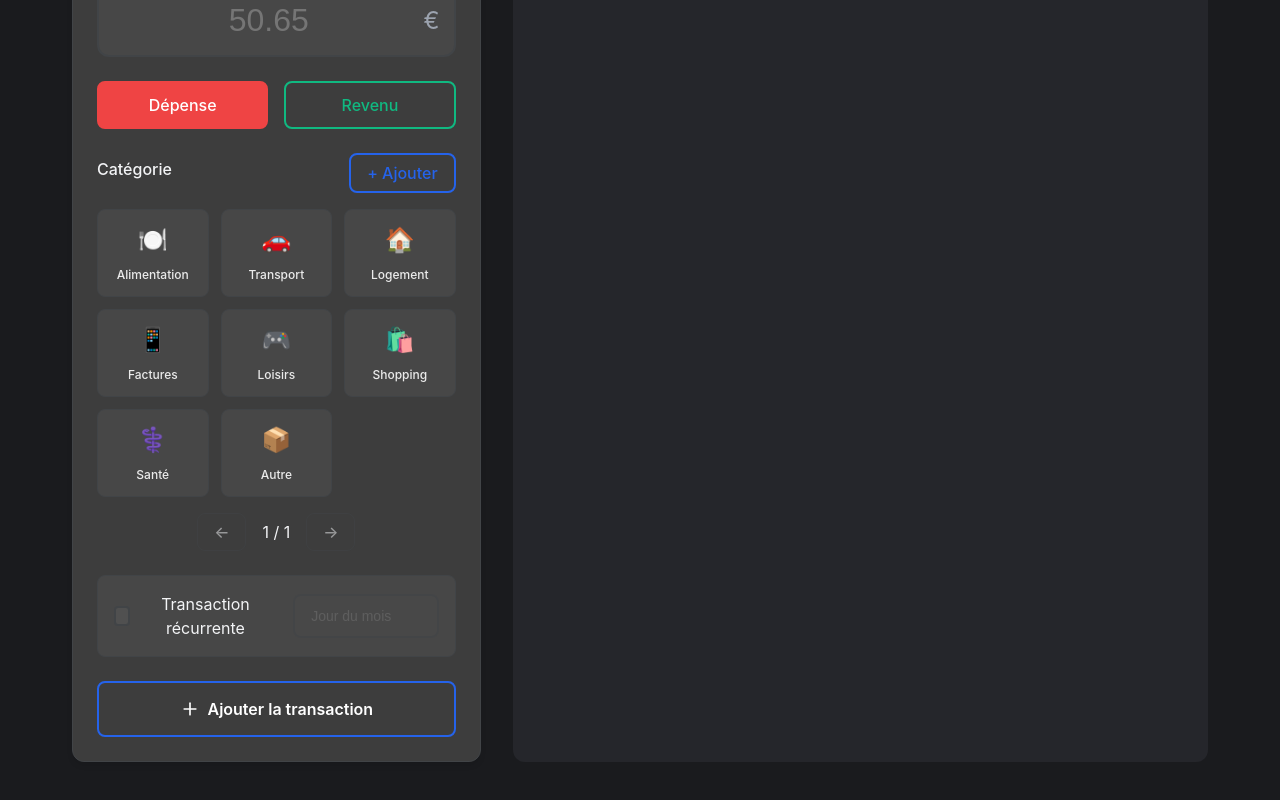
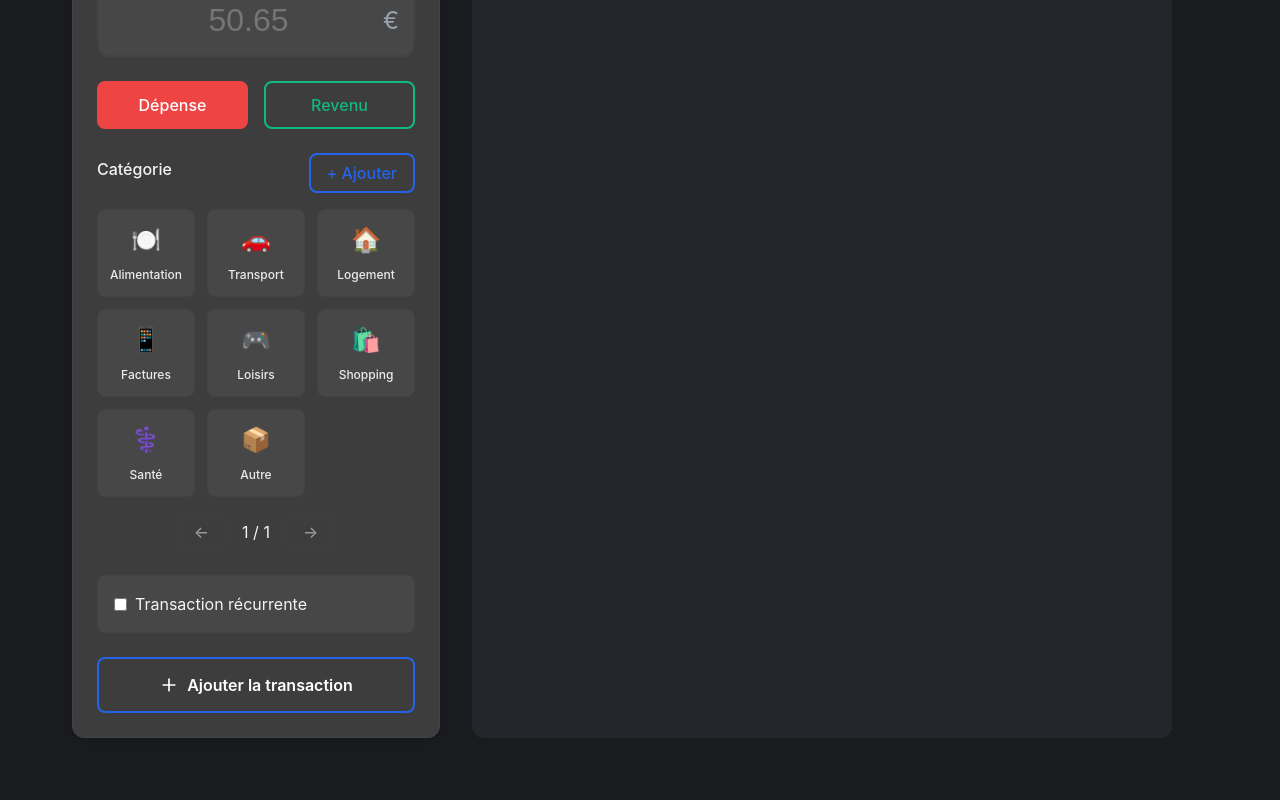
Before and after one commit to AlexandreGaultier/budget-manager, a React (Vite) app: page / in a window 1280 px wide. Shown: the part 719-1519 px from the top of the page. Built offline with nearby package versions, Linux system fonts and the light colour scheme.

Commit message:
update reccuring transactions

```diff
--- a/src/components/TransactionForm/TransactionForm.module.css
+++ b/src/components/TransactionForm/TransactionForm.module.css
@@ -236,68 +236,74 @@
 
 .recurringGroup {
   display: flex;
-  align-items: center;
-  justify-content: space-between;
-  gap: 1.5rem;
+  flex-direction: column;
+  gap: 1rem;
+  margin-top: 1rem;
   padding: 1rem;
+  border: 1px solid var(--border-color);
+  border-radius: 8px;
   background: rgba(255, 255, 255, 0.05);
-  border-radius: 8px;
-  border: 1px solid var(--border-color);
 }
 
 .recurringLabel {
   display: flex;
   align-items: center;
-  gap: 0.75rem;
+  gap: 0.5rem;
   cursor: pointer;
-  user-select: none;
 }
 
-.recurringLabel input[type="checkbox"] {
-  appearance: none;
-  width: 1.25rem;
-  height: 1.25rem;
-  border: 2px solid var(--border-color);
-  border-radius: 4px;
-  cursor: pointer;
-  position: relative;
-  background: rgba(255, 255, 255, 0.05);
+.recurrenceDetails {
+  display: flex;
+  flex-direction: column;
+  gap: 1rem;
+  padding-top: 0.5rem;
 }
 
-.recurringLabel input[type="checkbox"]:checked {
-  background: var(--primary-color);
+.frequencySelect {
+  padding: 0.5rem;
+  border: 1px solid var(--border-color);
+  border-radius: 8px;
+  background: rgba(255, 255, 255, 0.05);
+  color: var(--text-primary);
+  cursor: pointer;
+}
+
+.dateInputs {
+  display: flex;
+  gap: 1rem;
+}
+
+.dateGroup {
+  flex: 1;
+  display: flex;
+  flex-direction: column;
+  gap: 0.5rem;
+}
+
+.dateGroup label {
+  font-size: 0.875rem;
+  color: var(--text-secondary);
+}
+
+.dateInput {
+  padding: 0.5rem;
+  border: 1px solid var(--border-color);
+  border-radius: 8px;
+  background: rgba(255, 255, 255, 0.05);
+  color: var(--text-primary);
+}
+
+/* Styles pour les états hover et focus */
+.frequencySelect:hover,
+.dateInput:hover {
   border-color: var(--primary-color);
 }
 
-.recurringLabel input[type="checkbox"]:checked::after {
-  content: "✓";
-  position: absolute;
-  color: white;
-  font-size: 0.875rem;
-  top: 50%;
-  left: 50%;
-  transform: translate(-50%, -50%);
-}
-
-.dayInput {
-  width: 180px;
-  padding: 0.75rem 1rem;
-  background-color: rgba(255, 255, 255, 0.05);
-  border: 2px solid var(--border-color);
-  border-radius: 8px;
-  color: var(--text-primary);
-  font-size: 0.875rem;
-  transition: all 0.2s ease;
-}
-
-.dayInput:disabled {
-  opacity: 0.5;
-  cursor: not-allowed;
-  background-color: rgba(255, 255, 255, 0.02);
-}
-
-.dayInput:not(:disabled):hover {
+.frequencySelect:focus,
+.dateInput:focus {
+  outline: none;
   border-color: var(--primary-color);
+  box-shadow: 0 0 0 2px rgba(109, 40, 217, 0.2);
 }
 
 .submitButton {
--- a/src/components/TransactionForm/TransactionForm.tsx
+++ b/src/components/TransactionForm/TransactionForm.tsx
@@ -14,9 +14,11 @@ export const TransactionForm = () => {
     type: 'expense' as 'income' | 'expense',
     category: '',
     description: '',
+    date: new Date(),
     isRecurring: false,
-    recurringDay: '',
-    date: new Date()
+    frequency: 'monthly' as 'daily' | 'weekly' | 'monthly',
+    startDate: new Date(),
+    endDate: new Date(new Date().setMonth(new Date().getMonth() + 1)) // Par défaut : 1 mois plus tard
   });
 
   const ITEMS_PER_PAGE = 9;
@@ -54,7 +56,11 @@ export const TransactionForm = () => {
       description: formData.description,
       date: formData.date,
       isRecurring: formData.isRecurring,
-      recurringDay: formData.isRecurring ? Number(formData.recurringDay) : undefined
+      ...(formData.isRecurring && {
+        frequency: formData.frequency,
+        startDate: formData.startDate,
+        endDate: formData.endDate
+      })
     };
 
     addTransaction(transaction);
@@ -64,9 +70,11 @@ export const TransactionForm = () => {
       type: 'expense',
       category: '',
       description: '',
+      date: new Date(),
       isRecurring: false,
-      recurringDay: '',
-      date: new Date()
+      frequency: 'monthly',
+      startDate: new Date(),
+      endDate: new Date(new Date().setMonth(new Date().getMonth() + 1))
     });
   };
 
@@ -217,17 +225,52 @@ export const TransactionForm = () => {
             <span>Transaction récurrente</span>
           </label>
 
-          <input
-            type="number"
-            min="1"
-            max="31"
-            value={formData.recurringDay}
-            onChange={e => setFormData(prev => ({ ...prev, recurringDay: e.target.value }))}
-            disabled={!formData.isRecurring}
-            required={formData.isRecurring}
-            placeholder="Jour du mois"
-            className={styles.dayInput}
-          />
+          {formData.isRecurring && (
+            <div className={styles.recurrenceDetails}>
+              <select
+                value={formData.frequency}
+                onChange={e => setFormData(prev => ({
+                  ...prev,
+                  frequency: e.target.value as 'daily' | 'weekly' | 'monthly'
+                }))}
+                className={styles.frequencySelect}
+              >
+                <option value="daily">Tous les jours</option>
+                <option value="weekly">Toutes les semaines</option>
+                <option value="monthly">Tous les mois</option>
+              </select>
+
+              <div className={styles.dateInputs}>
+                <div className={styles.dateGroup}>
+                  <label>Date de début</label>
+                  <input
+                    type="date"
+                    value={formData.startDate.toISOString().split('T')[0]}
+                    onChange={e => setFormData(prev => ({
+                      ...prev,
+                      startDate: new Date(e.target.value)
+                    }))}
+                    min={new Date().toISOString().split('T')[0]}
+                    className={styles.dateInput}
+                  />
+                </div>
+
+                <div className={styles.dateGroup}>
+                  <label>Date de fin</label>
+                  <input
+                    type="date"
+                    value={formData.endDate.toISOString().split('T')[0]}
+                    onChange={e => setFormData(prev => ({
+                      ...prev,
+                      endDate: new Date(e.target.value)
+                    }))}
+                    min={formData.startDate.toISOString().split('T')[0]}
+                    className={styles.dateInput}
+                  />
+                </div>
+              </div>
+            </div>
+          )}
         </div>
 
         <button type="submit" className={styles.submitButton}>
--- a/src/components/TransactionList/TransactionList.tsx
+++ b/src/components/TransactionList/TransactionList.tsx
@@ -157,7 +157,7 @@ export const TransactionList = () => {
                   </div>
                   {transaction.isRecurring && (
                     <div className={styles.recurringBadge}>
-                      Récurrent (Jour {transaction.recurringDay})
+                      Récurrent {transaction.frequency}
                     </div>
                   )}
                 </div>
--- a/src/contexts/BudgetContext.tsx
+++ b/src/contexts/BudgetContext.tsx
@@ -67,12 +67,42 @@ export const BudgetProvider = ({ children }: { children: ReactNode }) => {
     localStorage.setItem(STORAGE_KEYS.CURRENT_BUDGET, JSON.stringify(currentBudget));
   }, [currentBudget]);
 
-  const addTransaction = (transaction: Omit<Transaction, 'id'>) => {
-    const newTransaction = {
-      ...transaction,
-      id: crypto.randomUUID()
-    };
-    setTransactions(prev => [...prev, newTransaction]);
+  const addTransaction = (transactionData: Omit<Transaction, 'id'>) => {
+    if (!transactionData.isRecurring) {
+      const newTransaction = {
+        ...transactionData,
+        id: crypto.randomUUID()
+      };
+      setTransactions(prev => [...prev, newTransaction]);
+      return;
+    }
+
+    const newTransactions: Transaction[] = [];
+    const startDate = new Date(transactionData.startDate!);
+    const endDate = new Date(transactionData.endDate!);
+    let currentDate = new Date(startDate);
+
+    while (currentDate <= endDate) {
+      newTransactions.push({
+        ...transactionData,
+        id: crypto.randomUUID(),
+        date: new Date(currentDate),
+      });
+
+      switch (transactionData.frequency) {
+        case 'daily':
+          currentDate.setDate(currentDate.getDate() + 1);
+          break;
+        case 'weekly':
+          currentDate.setDate(currentDate.getDate() + 7);
+          break;
+        case 'monthly':
+          currentDate.setMonth(currentDate.getMonth() + 1);
+          break;
+      }
+    }
+
+    setTransactions(prev => [...prev, ...newTransactions]);
   };
 
   const addCategory = (category: Omit<Category, 'id'>) => {
--- a/src/types/index.ts
+++ b/src/types/index.ts
@@ -6,7 +6,9 @@ export interface Transaction {
   description: string;
   date: Date;
   isRecurring: boolean;
-  recurringDay?: number;
+  frequency?: 'daily' | 'weekly' | 'monthly';
+  startDate?: Date;
+  endDate?: Date;
 }
 
 export interface Category {
```
